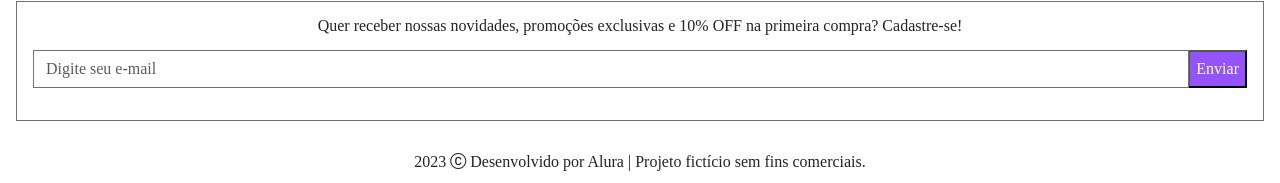
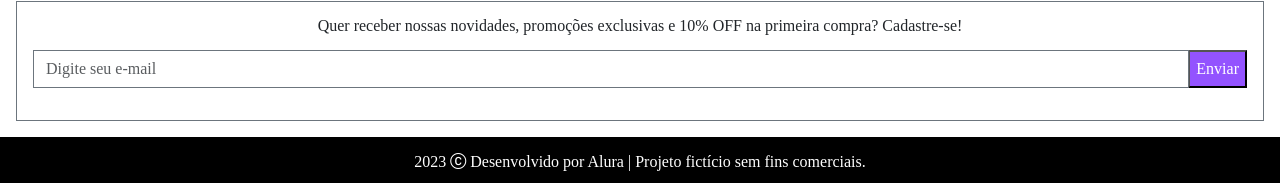
Before and after one commit to arctavares/Meteora, a React (Vite) app: page / in a window 1280 px wide. Shown: the part 2851-3034 px from the top of the page. Built offline with nearby package versions, Linux system fonts and the light colour scheme.

Commit message:
add style to footer

```diff
--- a/src/components/Footer/index.tsx
+++ b/src/components/Footer/index.tsx
@@ -1,6 +1,6 @@
 export default function Footer() {
     return (
-        <footer className="text-center">
+        <footer className="text-center bg-black text-white">
             <p className="py-3">2023 <i className="bi bi-c-circle"></i> Desenvolvido por Alura | Projeto fictício sem fins comerciais.</p>
         </footer>
     )
```
